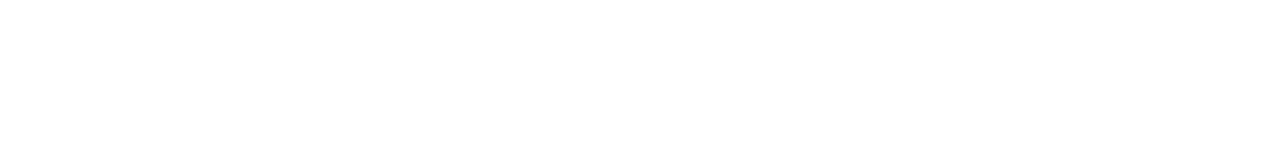
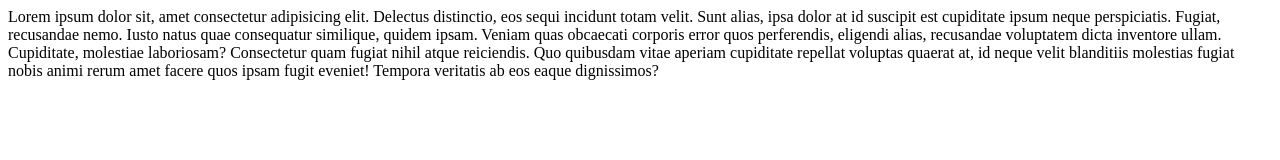
Before and after one commit to anacarolsfcabral/pratica_git, a plain HTML site: page index.html in a window 1280 px wide. Drawn offline with Linux system fonts and the light colour scheme.

Commit message:
adicionando footer

```diff
--- a/index.html
+++ b/index.html
@@ -7,6 +7,10 @@
     <title>Pratica Git</title>
 </head>
 <body>
-
+    <footer>
+        Lorem ipsum dolor sit, amet consectetur adipisicing elit. Delectus distinctio, eos sequi incidunt totam velit. Sunt alias, ipsa dolor at id suscipit est cupiditate ipsum neque perspiciatis. Fugiat, recusandae nemo.
+        Iusto natus quae consequatur similique, quidem ipsam. Veniam quas obcaecati corporis error quos perferendis, eligendi alias, recusandae voluptatem dicta inventore ullam. Cupiditate, molestiae laboriosam? Consectetur quam fugiat nihil atque reiciendis.
+        Quo quibusdam vitae aperiam cupiditate repellat voluptas quaerat at, id neque velit blanditiis molestias fugiat nobis animi rerum amet facere quos ipsam fugit eveniet! Tempora veritatis ab eos eaque dignissimos?
+    </footer>
 </body>
 </html>
```
